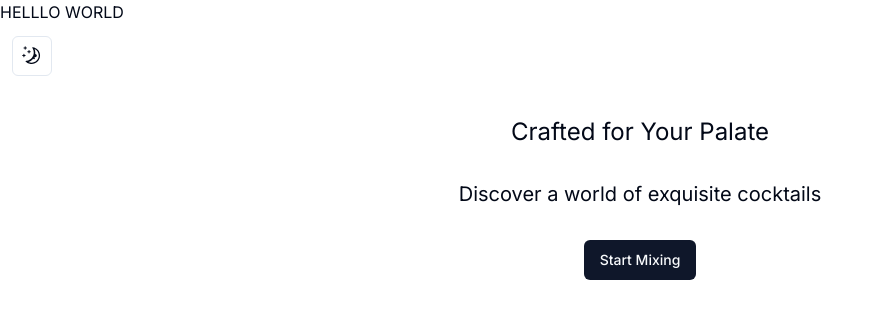
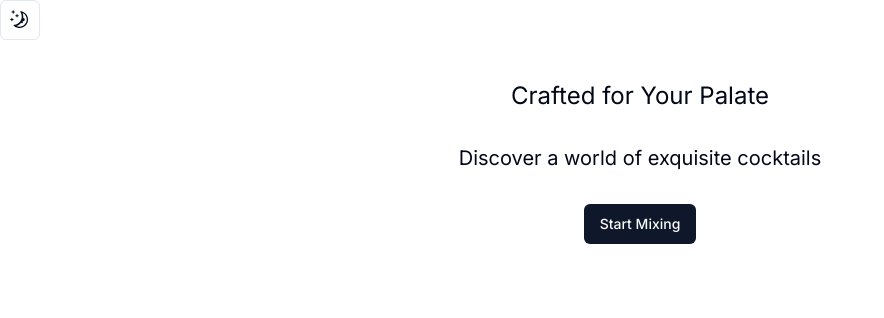
Before and after one commit to kingkwongsta/mixology, a Next.js app: page / in a window 1280 px wide. Shown: the top 318 px of the page, without its empty margins (0-884 px from the left). Built offline with nearby package versions, Linux system fonts and the light colour scheme.

Commit message:
move dark mode toggle back to header

```diff
--- a/src/app/components/Header.jsx
+++ b/src/app/components/Header.jsx
@@ -5,8 +5,7 @@ import ModeToggle from "./ModeToggle";
 export default function Header() {
   return (
     <>
-      <h2>HELLLO WORLD</h2>
-      {/* <ModeToggle /> */}
+      <ModeToggle />
     </>
   );
 }
--- a/src/app/page.js
+++ b/src/app/page.js
@@ -18,7 +18,7 @@ export default function Home() {
 
   return (
     <main className="m-3">
-      <ModeToggle />
+      {/* <ModeToggle /> */}
       {showWelcome ? (
         <Welcome display={() => setshowWelcome(false)} />
       ) : (
```
